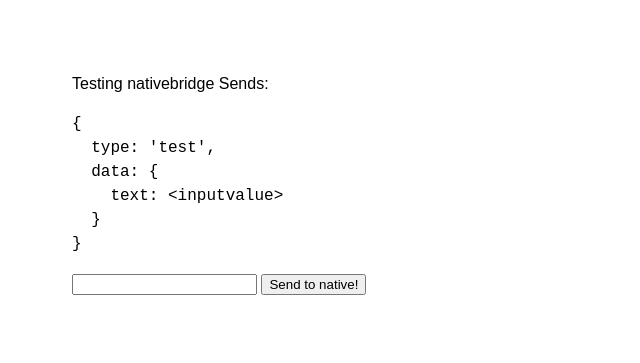
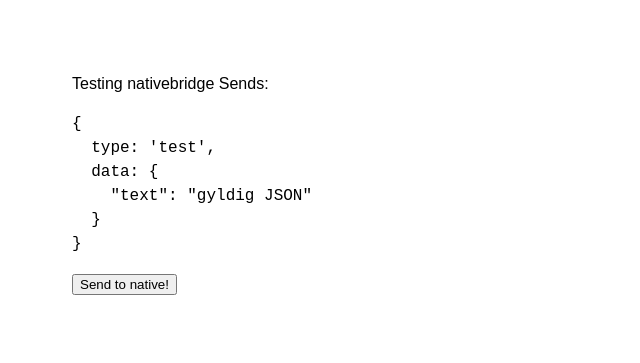
Before and after one commit to nrkno/nativebridge, a website built with webpack: page src/test.html in a window 1280 px wide. Shown: the whole page, without its empty margins (0-640 px from the left). Built offline with nearby package versions, Linux system fonts and the light colour scheme.

Commit message:
Update test suite

```diff
--- a/src/test.html
+++ b/src/test.html
@@ -7,6 +7,7 @@
   <title>@nrk/nativebridge test</title>
   <style>
     body { font: 16px/1.5 sans-serif; padding: 5% }
+    span { display: inline-block; vertical-align: top }
   </style>
 </head>
 <body>
@@ -14,12 +15,11 @@
 
   Sends:
   <pre>{
-  type: 'test',
+  type: '<span contenteditable id="test">test</span>',
   data: {
-    text: &lt;inputvalue&gt;
+    <span contenteditable id="data">&quot;text&quot;: &quot;gyldig JSON&quot;</span>
   }
 }</pre>
-  <input type="text" name="text">
   <button>Send to native!</button>
   <script src="nativebridge.min.js"></script>
   <script src="test.js"></script>
--- a/src/test.js
+++ b/src/test.js
@@ -7,8 +7,9 @@ bridge.on('test', function (payload) {
   button.insertAdjacentHTML('afterend', '<pre>From native: ' + json + '</pre>')
 })
 
-button.onclick = function (event) {
-  bridge.emit('test', {
-    text: document.querySelector('input').value
-  })
-}
+button.addEventListener('click', function (event) {
+  var data = document.getElementById('type')
+  var type = document.getElementById('data')
+
+  bridge.emit(type, JSON.parse(data))
+})
```
Also changed, not shown: dist/test.html, dist/test.js.
